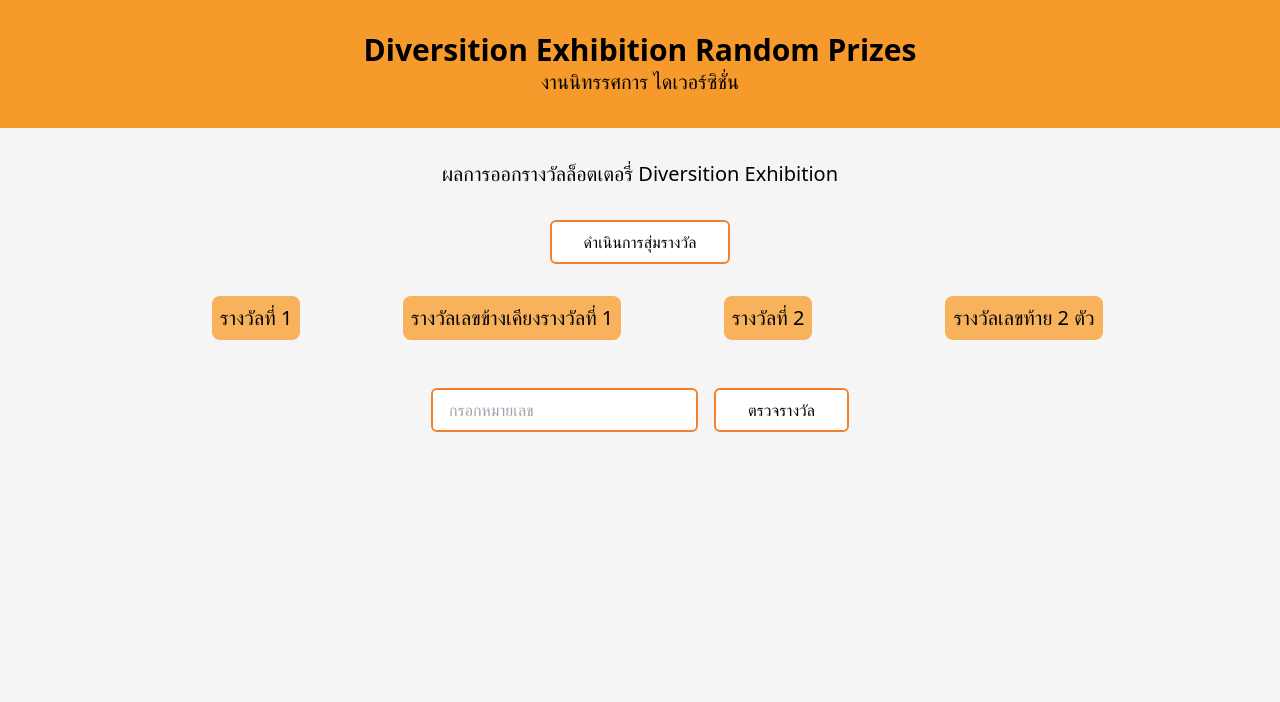
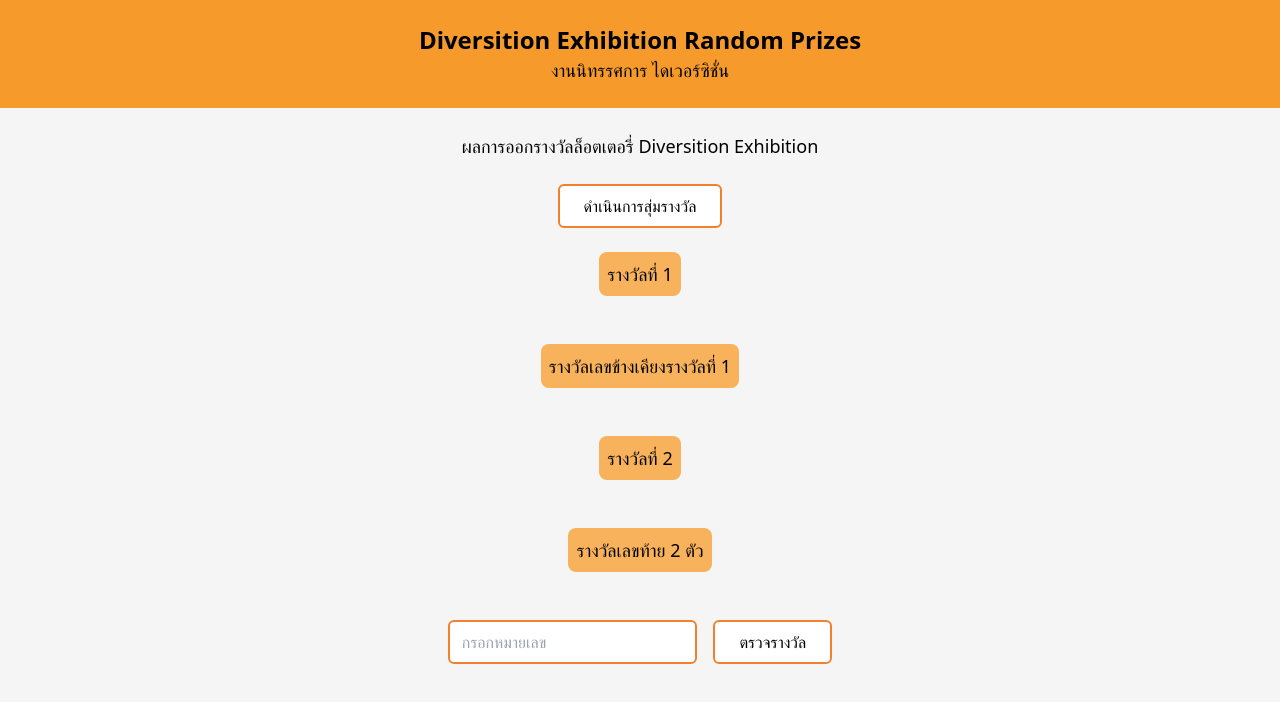
Before and after one commit to WindsurfHUB/Test-Diversition, a React (Vite) app: page / in a window 1280 px wide. Shown: the top 702 px of the page. Built offline with nearby package versions, Linux system fonts and the light colour scheme.

Commit message:
Fix reponsive

```diff
--- a/src/components/Header.jsx
+++ b/src/components/Header.jsx
@@ -3,9 +3,9 @@ import React from "react";
 function Header() {
   return (
     <div>
-      <div className="bg-[#f69a2b] font-helvetica font-semibold flex flex-col items-center text-3xl py-8">
+      <div className="bg-[#f69a2b] font-helvetica font-semibold flex flex-col items-center text-2xl py-6">
         Diversition Exhibition Random Prizes
-        <div className="text-xl font-thin">งานนิทรรศการ ไดเวอร์ซิชั่น</div>
+        <div className="text-lg font-thin">งานนิทรรศการ ไดเวอร์ซิชั่น</div>
       </div>
     </div>
   );
--- a/src/components/LotteryChecker.jsx
+++ b/src/components/LotteryChecker.jsx
@@ -1,24 +1,17 @@
 import React, { useState } from "react";
 import Confetti from "react-confetti";
 
-// LotteryChecker component checks if the input number matches any of the generated lottery numbers
 const LotteryChecker = ({ lotteryNumbers }) => {
-  // State to store the input number entered by the user
   const [inputNumber, setInputNumber] = useState("");
-
-  // State to store the result message
   const [result, setResult] = useState("");
-
   const [showConfetti, setShowConfetti] = useState(false);
 
-  // Extract the relevant lottery numbers for comparison
   const firstPrice = lotteryNumbers[0];
   const closeToFirstPrice = firstPrice ? firstPrice + 1 : "";
   const closeToFirstPrice2 = firstPrice ? firstPrice - 1 : "";
   const secondPrices = lotteryNumbers.slice(1, 4);
   const lastTwoDigits = firstPrice ? firstPrice.toString().slice(-2) : "";
 
-  // Function to check if the input number matches any of the generated lottery numbers
   const checkNumber = () => {
     const input = parseInt(inputNumber);
 
@@ -41,40 +34,36 @@ const LotteryChecker = ({ lotteryNumbers }) => {
   const height = window.innerHeight;
 
   return (
-    <div className="w-full px-4 sm:px-12 md:px-20 lg:px-32">
-      <div className="flex flex-col sm:flex-row justify-center items-center gap-4">
-        {/* Input field for the user to enter their lottery number */}
+    <div className="w-full px-4">
+      <div className="flex justify-center items-center gap-4">
         <input
-          className="border border-2 border-[#f2812d] px-4 py-2 rounded-md w-full sm:w-auto"
+          className="border border-2 border-[#f2812d] px-3 py-2 rounded-md w-full sm:w-1/3 lg:w-1/5"
           type="number"
           value={inputNumber}
           onChange={(e) => setInputNumber(e.target.value)}
-          placeholder="กรอกหมายเลข" // Placeholder text for the input field
+          placeholder="กรอกหมายเลข"
         />
 
-        {/* Button to trigger the checkNumber function */}
         <button
-          className="relative px-8 py-2 rounded-md bg-white z-10 border-2 border-[#f2812d] before:absolute before:w-full before:transition-all before:duration-500 before:hover:w-full before:-left-full before:hover:left-0 before:rounded-full before:bg-[#f2812d] before:-z-10 before:aspect-square before:hover:scale-150 overflow-hidden before:hover:duration-500"
+          className="relative px-6 py-2 rounded-md bg-white z-10 border-2 border-[#f2812d] before:absolute before:w-full before:transition-all before:duration-500 before:hover:w-full before:-left-full before:hover:left-0 before:rounded-full before:bg-[#f2812d] before:-z-10 before:aspect-square before:hover:scale-150 overflow-hidden before:hover:duration-500"
           onClick={checkNumber}
         >
           ตรวจรางวัล
         </button>
       </div>
 
-      {/* Display the result message if available */}
       {result && (
         <div className="mt-4 text-center">
-          <p className="text-xl font-semibold">
+          <p className="text-lg font-semibold">
             {result.split("\n").map((line, index) => (
               <React.Fragment key={index}>
                 {line}
-                <br /> {/* Line break */}
+                <br />
               </React.Fragment>
             ))}
           </p>
         </div>
       )}
-      {/* Confetti effect */}
       {showConfetti && <Confetti width={width} height={height} />}
     </div>
   );
--- a/src/components/LotteryGenerator.jsx
+++ b/src/components/LotteryGenerator.jsx
@@ -5,15 +5,13 @@ const LotteryGenerator = ({ setLotteryNumbers }) => {
 
   const generateNumbers = () => {
     const newNumbers = [];
-    // Generate 4 sets of 3-digit numbers for prizes
     for (let i = 0; i < 4; i++) {
-      newNumbers.push(Math.floor(100 + Math.random() * 900)); // Set random numbers for the prizes
+      newNumbers.push(Math.floor(100 + Math.random() * 900));
     }
     setLocalLotteryNumbers(newNumbers);
     setLotteryNumbers(newNumbers);
   };
 
-  // Helper function to safely get a value or return an empty string
   const safeValue = (value) =>
     Number.isNaN(value) || value === undefined || value === null ? "" : value;
 
@@ -22,27 +20,28 @@ const LotteryGenerator = ({ setLotteryNumbers }) => {
   const closeToFirstPrice2 = firstPrice ? firstPrice - 1 : "";
 
   return (
-    <div className="">
+    <div>
       <div className="w-full">
-        <div className="text-xl py-8 flex justify-center text-lg md:text-xl text-center">
+        <div className="text-lg py-6 flex justify-center text-center">
           ผลการออกรางวัลล็อตเตอรี่ Diversition Exhibition
         </div>
-        <div className="flex justify-center pb-8">
+        <div className="flex justify-center pb-6">
           <button
             onClick={generateNumbers}
-            className="relative px-8 py-2 rounded-md bg-white z-10 border-2 border-[#f2812d] before:absolute before:w-full before:transition-all before:duration-500 before:hover:w-full before:-left-full before:hover:left-0 before:rounded-full before:bg-[#f2812d] before:-z-10 before:aspect-square before:hover:scale-150 overflow-hidden before:hover:duration-500"
+            className="relative px-6 py-2 rounded-md bg-white z-10 border-2 border-[#f2812d] before:absolute before:w-full before:transition-all before:duration-500 before:hover:w-full before:-left-full before:hover:left-0 before:rounded-full before:bg-[#f2812d] before:-z-10 before:aspect-square before:hover:scale-150 overflow-hidden before:hover:duration-500"
           >
             ดำเนินการสุ่มรางวัล
           </button>
         </div>
       </div>
-      {/* Lottery result section */}
-      <div className="text-xl w-full flex flex-wrap justify-between px-4 sm:px-12 md:px-20 lg:px-32">
-        <div className="flex flex-col items-center w-full sm:w-1/2 md:w-1/4 mb-4">
+      <div className="text-lg w-full flex flex-wrap justify-between px-4">
+        <div className="flex flex-col items-center w-full mb-4">
           <div className="bg-[#f8b25c] rounded-lg px-2 py-2">รางวัลที่ 1</div>
-          <div className="text-5xl font-semibold py-4 text-center">{safeValue(firstPrice)}</div>
+          <div className="text-4xl font-semibold py-4 text-center">
+            {safeValue(firstPrice)}
+          </div>
         </div>
-        <div className="flex flex-col items-center w-full sm:w-1/2 md:w-1/4 mb-4">
+        <div className="flex flex-col items-center w-full mb-4">
           <div className="bg-[#f8b25c] rounded-lg px-2 py-2">
             รางวัลเลขข้างเคียงรางวัลที่ 1
           </div>
@@ -51,7 +50,7 @@ const LotteryGenerator = ({ setLotteryNumbers }) => {
             <div>{safeValue(closeToFirstPrice2)}</div>
           </div>
         </div>
-        <div className="flex flex-col items-center w-full sm:w-1/2 md:w-1/4 mb-4">
+        <div className="flex flex-col items-center w-full mb-4">
           <div className="bg-[#f8b25c] rounded-lg px-2 py-2">รางวัลที่ 2</div>
           <div className="text-5xl font-semibold py-4 flex flex-row justify-between gap-5">
             <div>{safeValue(lotteryNumbers[1])}</div>
@@ -59,11 +58,11 @@ const LotteryGenerator = ({ setLotteryNumbers }) => {
             <div>{safeValue(lotteryNumbers[3])}</div>
           </div>
         </div>
-        <div className="flex flex-col items-center w-full sm:w-1/2 md:w-1/4 mb-4">
+        <div className="flex flex-col items-center w-full mb-4">
           <div className="bg-[#f8b25c] rounded-lg px-2 py-2">
             รางวัลเลขท้าย 2 ตัว
           </div>
-          <div className="text-5xl font-semibold py-4">
+          <div className="text-4xl font-semibold py-4">
             {safeValue(firstPrice ? firstPrice.toString().slice(-2) : "")}
           </div>
         </div>
```
